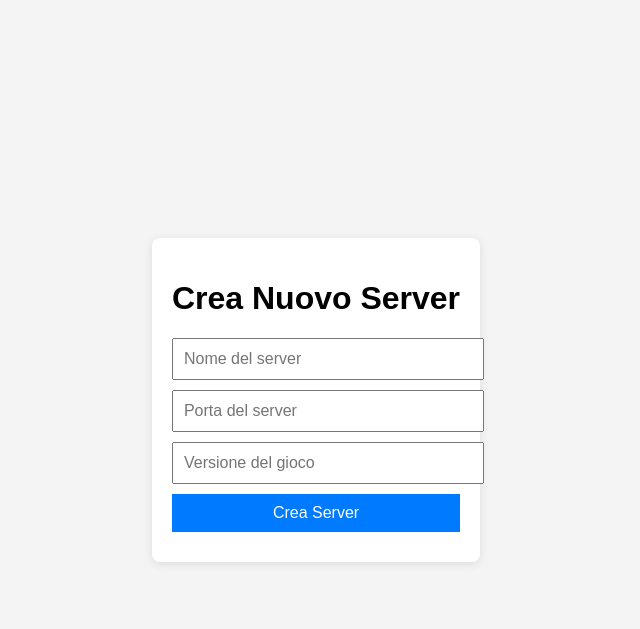
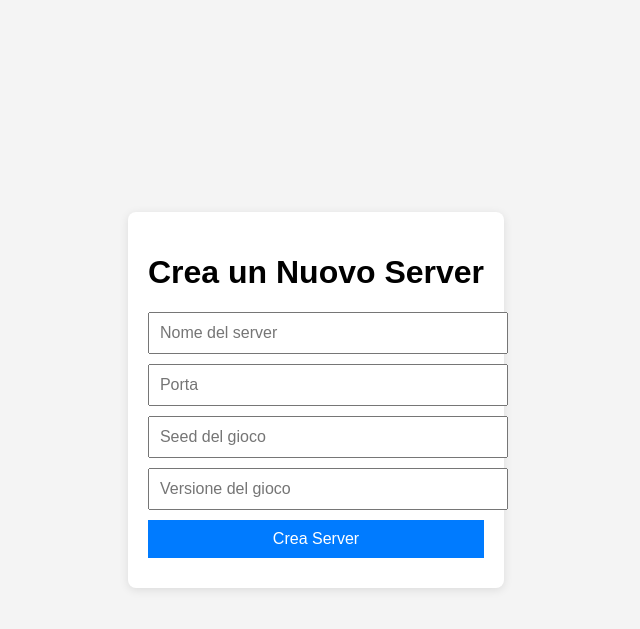
Before and after one commit to Leo2Galli/UbuntuPanel, a PHP site: page /create_server.php in a window 1280 px wide. Shown: the top 629 px of the page, without its empty margins (324-964 px from the left). Run offline with PHP 8.4, Linux system fonts and the light colour scheme; the visitor is signed in with stand-in values (Sample User, id 1).

Commit message:
Update create_server.php

```diff
--- a/create_server.php
+++ b/create_server.php
@@ -1,19 +1,25 @@
 <?php
+include('config.php');
+requireAuth();
+
 if (isset($_POST['create'])) {
     $server_name = $_POST['server_name'];
     $server_port = $_POST['server_port'];
+    $server_seed = $_POST['server_seed'];
     $game_version = $_POST['game_version'];
 
     $servers = json_decode(file_get_contents('servers.json'), true);
     $servers[] = [
         'server_name' => $server_name,
         'server_port' => $server_port,
+        'server_seed' => $server_seed,
         'game_version' => $game_version,
         'status' => 'stopped'
     ];
     file_put_contents('servers.json', json_encode($servers, JSON_PRETTY_PRINT));
 
     header('Location: admin.php');
+    exit;
 }
 ?>
 
@@ -27,10 +33,11 @@ if (isset($_POST['create'])) {
 </head>
 <body>
     <div class="create-server-container">
-        <h1>Crea Nuovo Server</h1>
+        <h1>Crea un Nuovo Server</h1>
         <form method="POST">
             <input type="text" name="server_name" placeholder="Nome del server" required>
-            <input type="number" name="server_port" placeholder="Porta del server" required>
+            <input type="number" name="server_port" placeholder="Porta" required>
+            <input type="text" name="server_seed" placeholder="Seed del gioco" required>
             <input type="text" name="game_version" placeholder="Versione del gioco" required>
             <button type="submit" name="create">Crea Server</button>
         </form>
```
